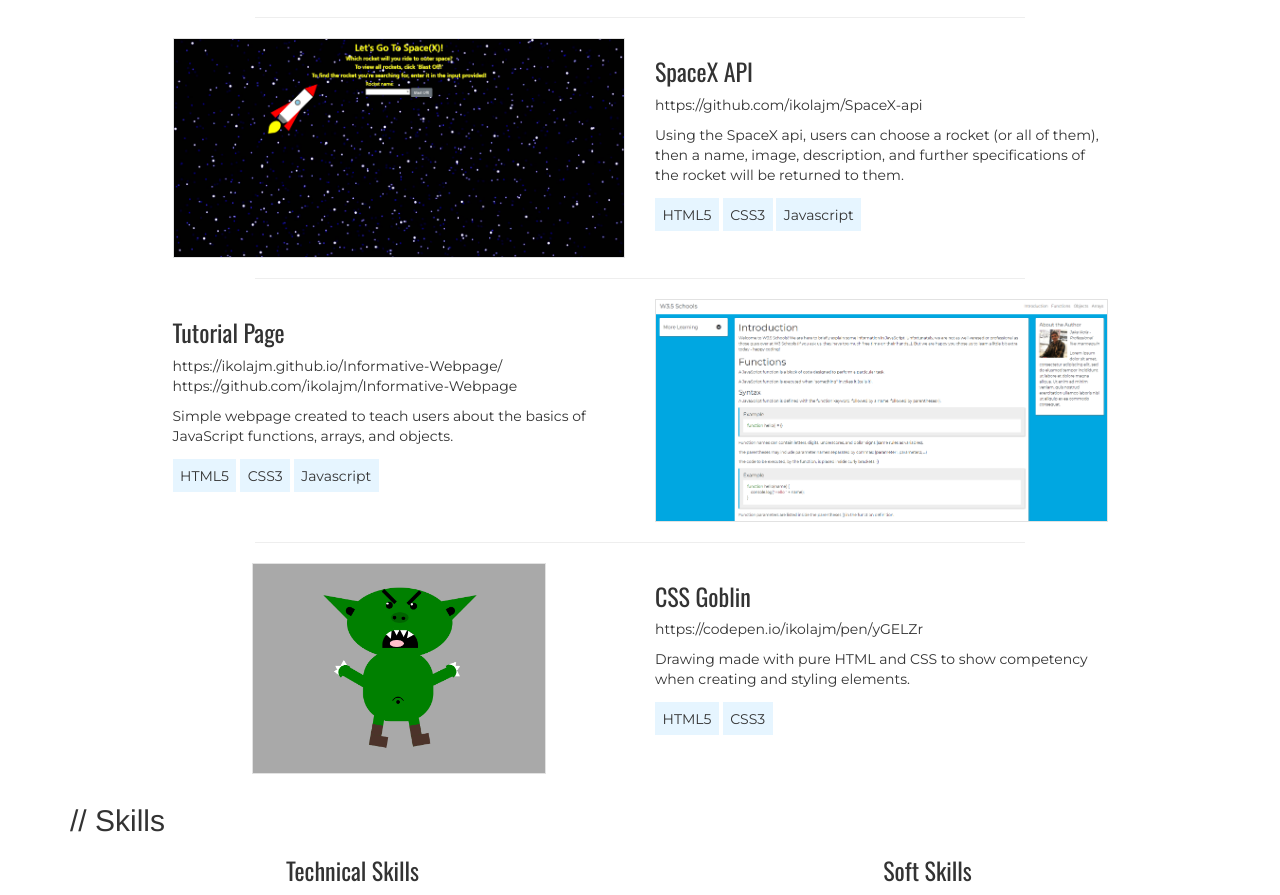
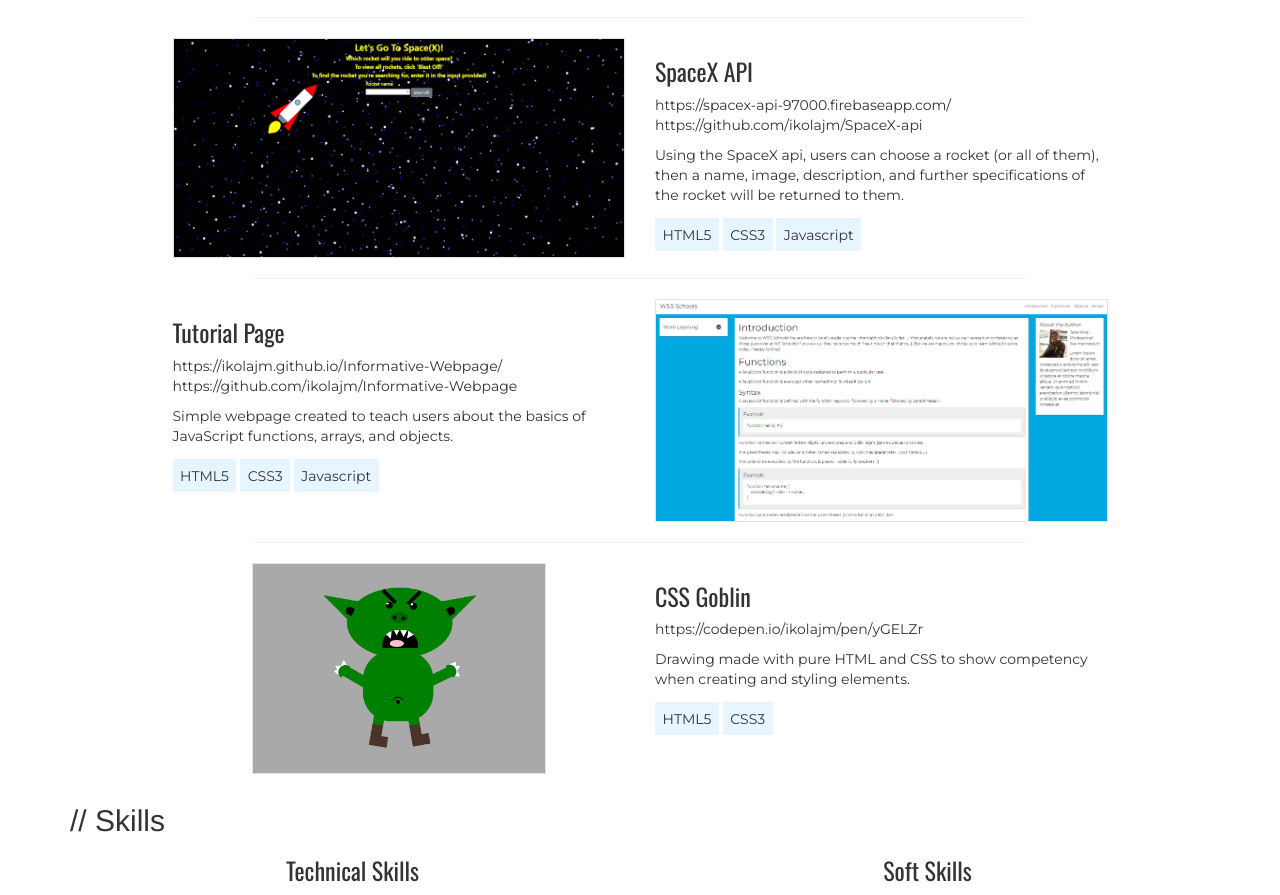
Before and after one commit to ikolajm/ikolajm.github.io_V1, a plain HTML site: page index.html in a window 1280 px wide. Shown: the part 1225-2120 px from the top of the page. Drawn offline with nearby package versions, Linux system fonts and the light colour scheme; grey boxes are pictures that could not be loaded.

Commit message:
Added the link to firebase deploy for api project

```diff
--- a/index.html
+++ b/index.html
@@ -114,6 +114,7 @@
                                 </div>
                                 <div class="projectText col-12 col-md-6">
                                     <h3>SpaceX API</h3>
+                                    <a href="https://spacex-api-97000.firebaseapp.com/">https://spacex-api-97000.firebaseapp.com/</a>
                                     <a href="https://github.com/ikolajm/SpaceX-api">https://github.com/ikolajm/SpaceX-api</a>
                                     <p>Using the SpaceX api, users can choose a rocket (or all of them), then a name, image, description, and further specifications of the rocket will be returned to them.</p>
                                     <p class="skillUsed"><span>HTML5</span> <span>CSS3</span> <span>Javascript</span></p>
```
